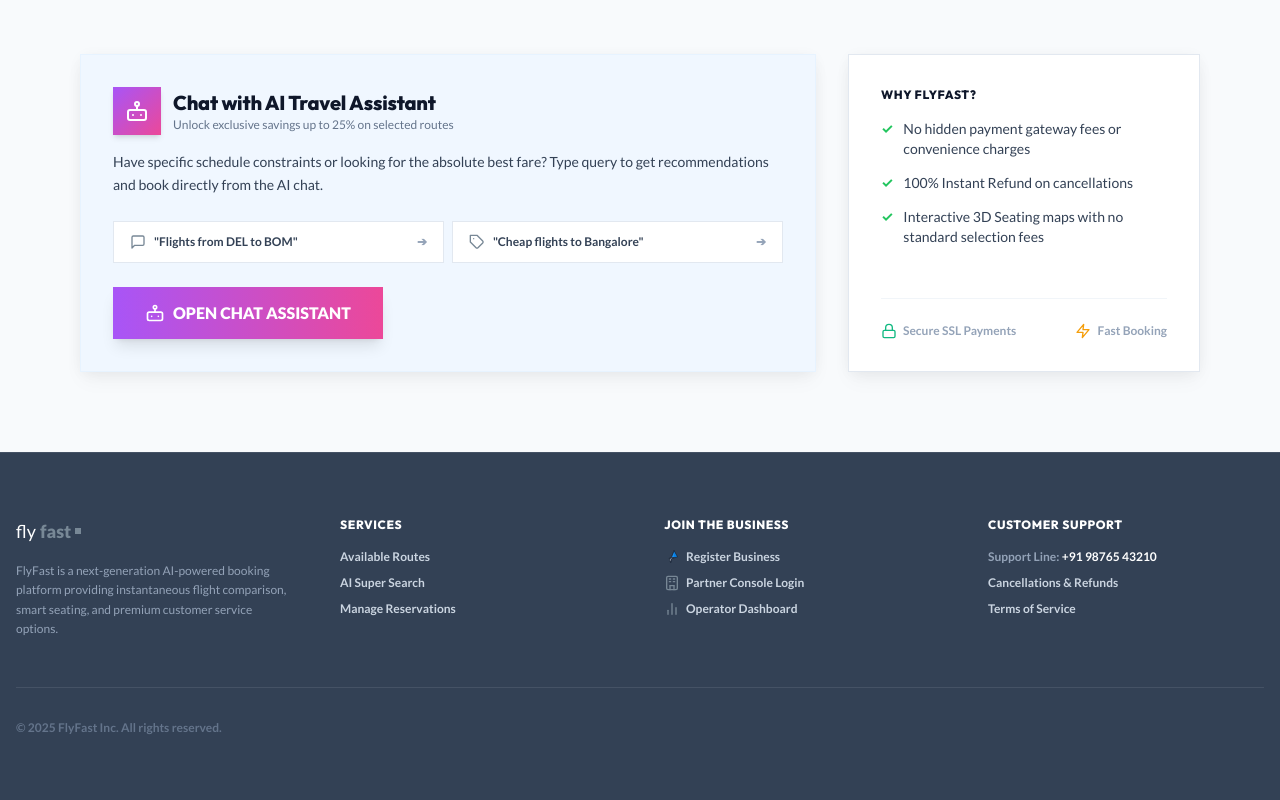
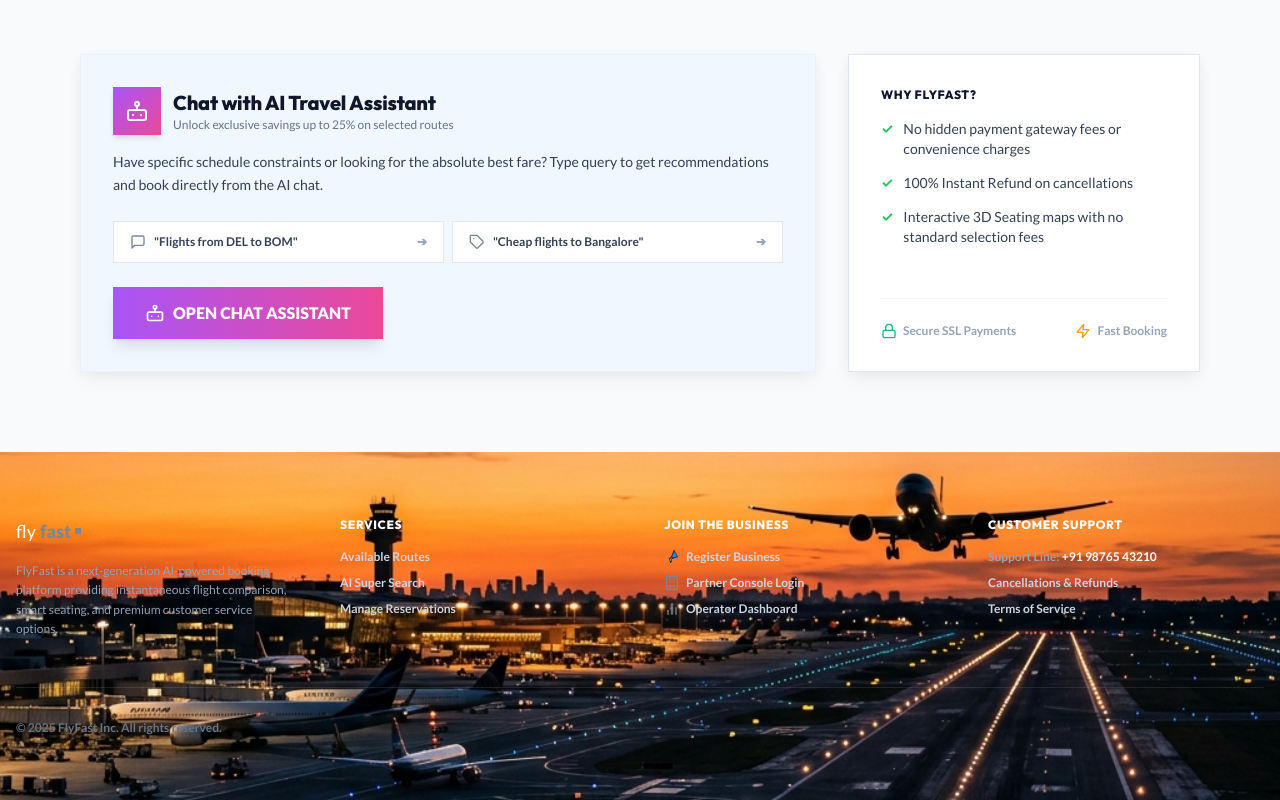
Before and after one commit to lokeshparasuraman/flight-bookings, a React (Vite) app in the folder frontend/: page / in a window 1280 px wide. Shown: the part 1137-1937 px from the top of the page. Built offline with nearby package versions, Linux system fonts and the light colour scheme; no server answers.

Commit message:
added footer background image back and fixed terms of service modal typo

```diff
--- a/frontend/src/components/Footer.tsx
+++ b/frontend/src/components/Footer.tsx
@@ -14,8 +14,14 @@ export default function Footer() {
   const [showTerms, setShowTerms] = useState(false);
   const [showRefunds, setShowRefunds] = useState(false);
   return (
-    <footer className="bg-booking-blue text-gray-300 dark:bg-gray-950 dark:text-gray-400 border-t border-gray-200/10 transition-colors duration-300">
-      <div className="container max-w-7xl mx-auto px-4 py-12 md:py-16">
+    <footer
+      className="relative bg-cover bg-center text-gray-300 border-t border-gray-200/10 transition-all duration-300"
+      style={{ backgroundImage: "url('/footer_travel_bg.png')" }}
+    >
+      {/* Dark overlay to ensure premium readability and contrast */}
+      <div className="absolute inset-0 bg-gray-900/92 dark:bg-gray-955/96 z-0"></div>
+
+      <div className="container max-w-7xl mx-auto px-4 py-12 md:py-16 relative z-10">
         <div className="grid grid-cols-1 md:grid-cols-4 gap-8 md:gap-12">
           {/* Column 1: Brand Info */}
           <div className="space-y-4">
@@ -189,7 +195,7 @@ export default function Footer() {
         </div>
       )}
 
-      {/* Terms of Service Modal */}
+      {/* Terms of Service Model */}
       {showTerms && (
         <div className="fixed inset-0 bg-black/60 z-50 flex items-center justify-center p-4 animate-fade-in text-gray-900 dark:text-gray-100">
           <div className="bg-white dark:bg-gray-900 border border-gray-200 dark:border-gray-800 w-full max-w-xl p-6 md:p-8 relative shadow-2xl animate-scale-in">
```
Also changed, not shown: frontend/public/footer_travel_bg.png (added).
